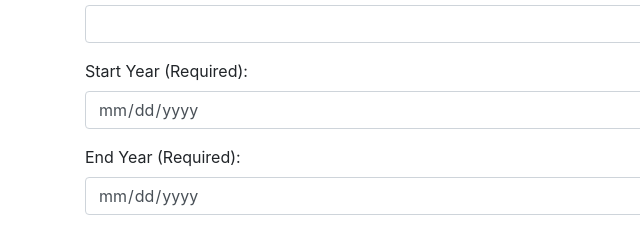
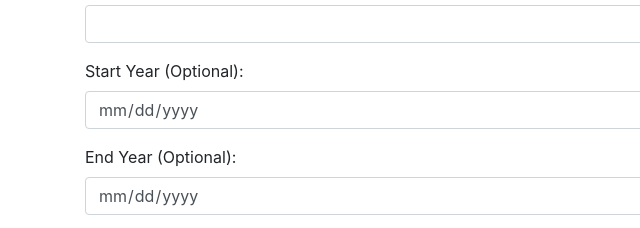
Before and after one commit to byronthe123/NYTAricleSearch, a plain HTML site: page index.html in a window 1280 px wide. Shown: the part 189-417 px from the top of the page, 0-640 px from the left. Drawn offline with nearby package versions, Linux system fonts and the light colour scheme.

Commit message:
code cleanup

```diff
--- a/index.html
+++ b/index.html
@@ -21,11 +21,11 @@
                     <input type='number' id='in_num_results' class='form-control'>
                 </div>
                 <div class='form-group'>
-                    <label for='in_start_year'>Start Year (Required): </label>
+                    <label for='in_start_year'>Start Year (Optional): </label>
                     <input type='date' id='in_start_date' class='form-control'>
                 </div>
                 <div class='form-group'>
-                    <label for='in_end_year'>End Year (Required): </label>
+                    <label for='in_end_year'>End Year (Optional): </label>
                     <input type='date' id='in_end_date' class='form-control'>
                 </div>
                 <button id='btn_search'>Search</button>
```
